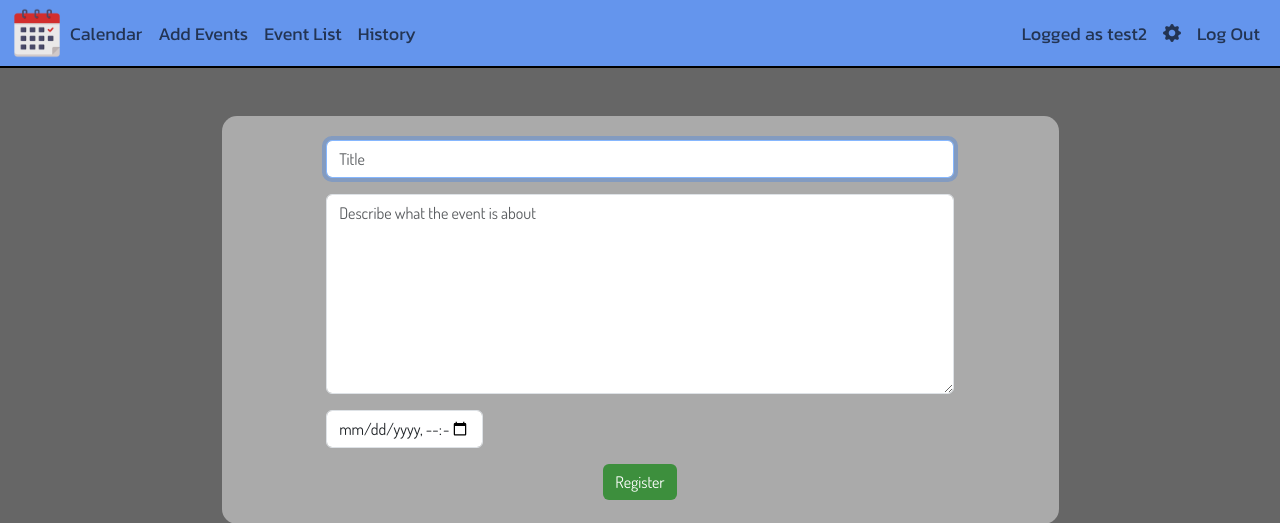
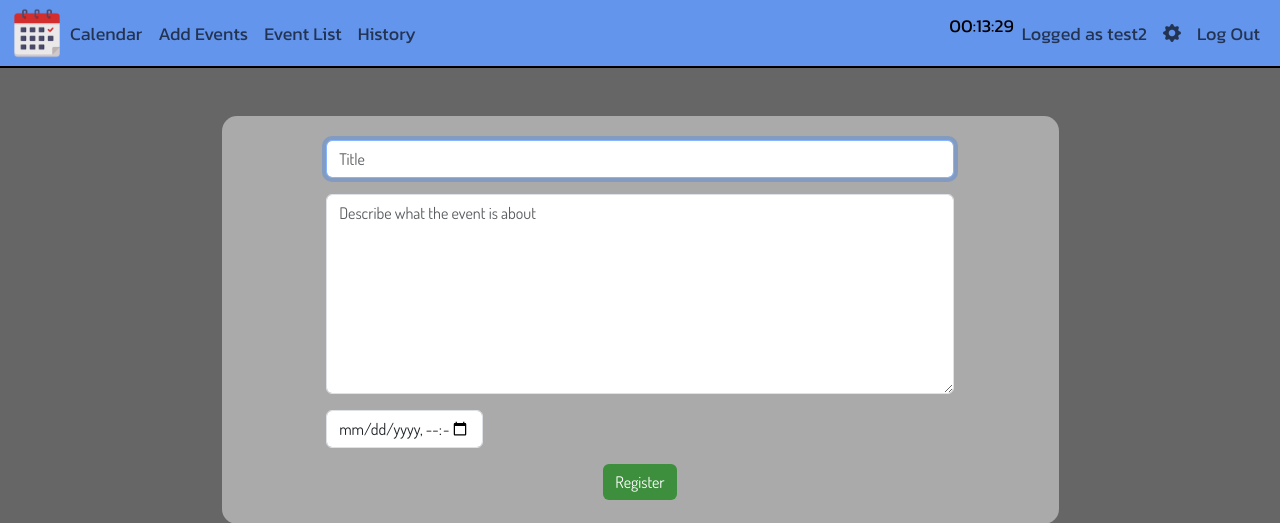
Before and after one commit to musimarcin/final_cs50, a Flask app: page /add in a window 1280 px wide. Shown: the top 523 px of the page. Run offline with Flask 3, Linux system fonts and the light colour scheme; a user stored in the database is signed in; some libraries are stand-ins or nearby versions.

Commit message:
added working clock

```diff
--- a/static/scripts.js
+++ b/static/scripts.js
@@ -22,6 +22,8 @@ document.addEventListener("click", function(event) {
 	}
 });
 
+
+
 function timer()
 {
 	let today = new Date();
@@ -38,4 +40,4 @@ function timer()
 	document.getElementById("clock").innerHTML = hour+":"+minute+":"+seconds;
 
 	setTimeout("timer()",1000);
-}
+};
--- a/templates/layout.html
+++ b/templates/layout.html
@@ -18,7 +18,7 @@
         <title>Your private online Task Manager</title>
 
     </head>
-<body>
+<body onload="timer();">
     <nav class="navbar navbar-expand-md navbar-light">
         <div class="container-fluid">
             <a href="/"><img src="static/main.png" class="img-fluid"></a>
@@ -34,7 +34,7 @@
                         <li class="nav-item"><a class="nav-link" href="/history">History</a></li>
                     </ul>
                     <ul class="logo navbar-nav ms-auto">
-                        <li id="clock" class="clock nav-item"></li>
+                        <li class="nav-item"><div id="clock" class="logo2"></div></li>
                         <li class="nav-item"><a class="nav-link">Logged as {% block user %}{% endblock %}</a></li>
                         <li class="nav-item"><a class="nav-link" href="/settings"><i class="bi bi-gear-fill"></i></a></li>
                         <li class="nav-item"><a class="nav-link" href="/logout">Log Out</a></li>
@@ -42,7 +42,7 @@
                 {% else %}
                 <a href="/"><span class="logo2 p-2">YOUR PRIVATE ONLINE PLANNER</span></a>
                     <ul class="navbar-nav ms-auto">
-                        <li id="clock" class="nav-item"></li>
+                        <li class="nav-item"><div id="clock" class="logo mx-3 mt-1"></div></li>
                         <li class="nav-item"><a class="nav-link" href="/login"><svg xmlns="http://www.w3.org/2000/svg" viewBox="0 0 24 24" width="24" height="24"><path d="M12 2.5a5.25 5.25 0 0 0-2.519 9.857 9.005 9.005 0 0 0-6.477 8.37.75.75 0 0 0 .727.773H20.27a.75.75 0 0 0 .727-.772 9.005 9.005 0 0 0-6.477-8.37A5.25 5.25 0 0 0 12 2.5Z"></path></svg></a></li>
                         <li class="nav-item"><a class="nav-link" href="/register"><svg xmlns="http://www.w3.org/2000/svg" viewBox="0 0 24 24" width="24" height="24"><path d="M4 9.5a5 5 0 1 1 7.916 4.062 7.973 7.973 0 0 1 5.018 7.166.75.75 0 1 1-1.499.044 6.469 6.469 0 0 0-12.932 0 .75.75 0 0 1-1.499-.044 7.972 7.972 0 0 1 5.059-7.181A4.994 4.994 0 0 1 4 9.5ZM9 6a3.5 3.5 0 1 0 0 7 3.5 3.5 0 0 0 0-7Zm10.25-5a.75.75 0 0 1 .75.75V4h2.25a.75.75 0 0 1 0 1.5H20v2.25a.75.75 0 0 1-1.5 0V5.5h-2.25a.75.75 0 0 1 0-1.5h2.25V1.75a.75.75 0 0 1 .75-.75Z"></path></svg></a></li>
                     </ul>
```
